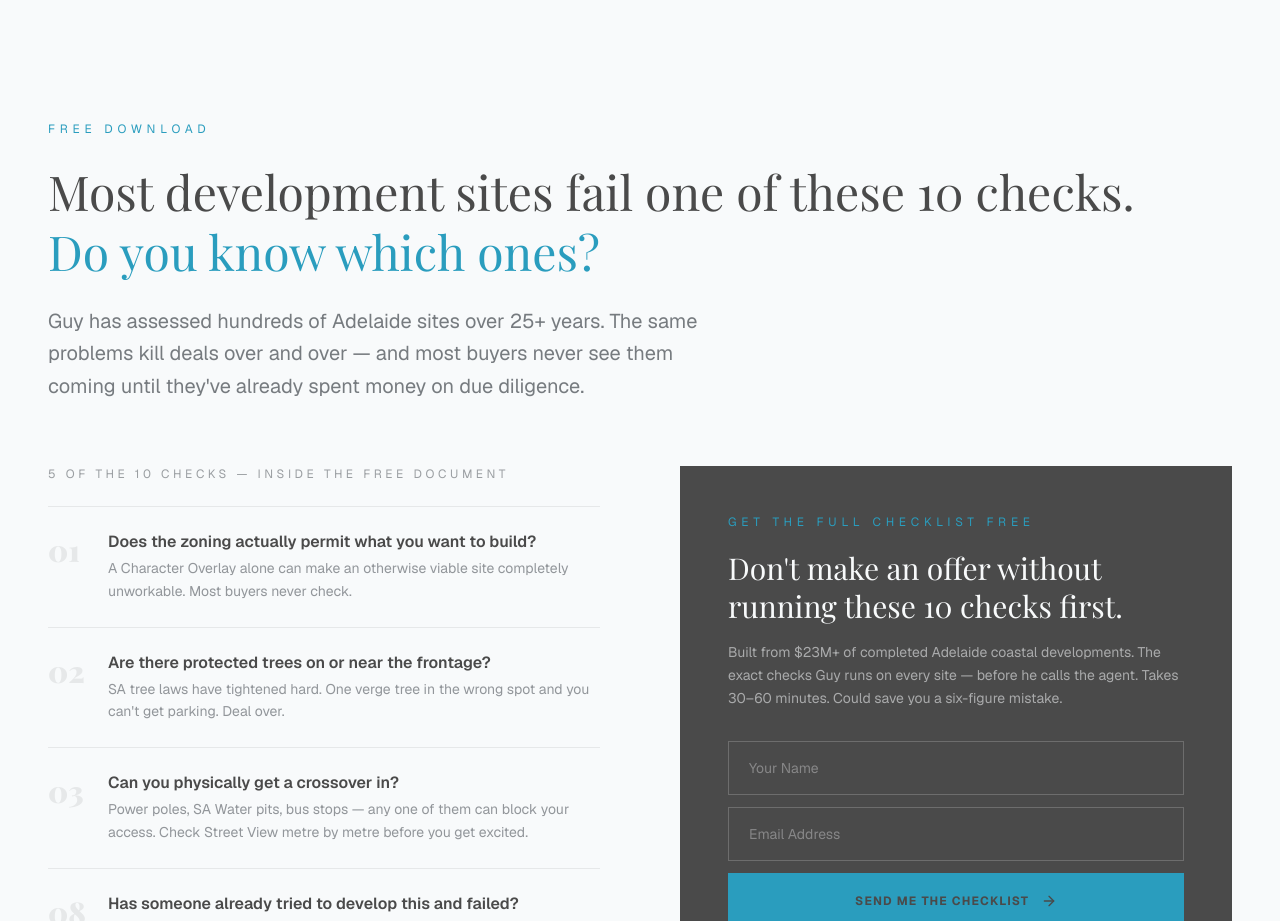
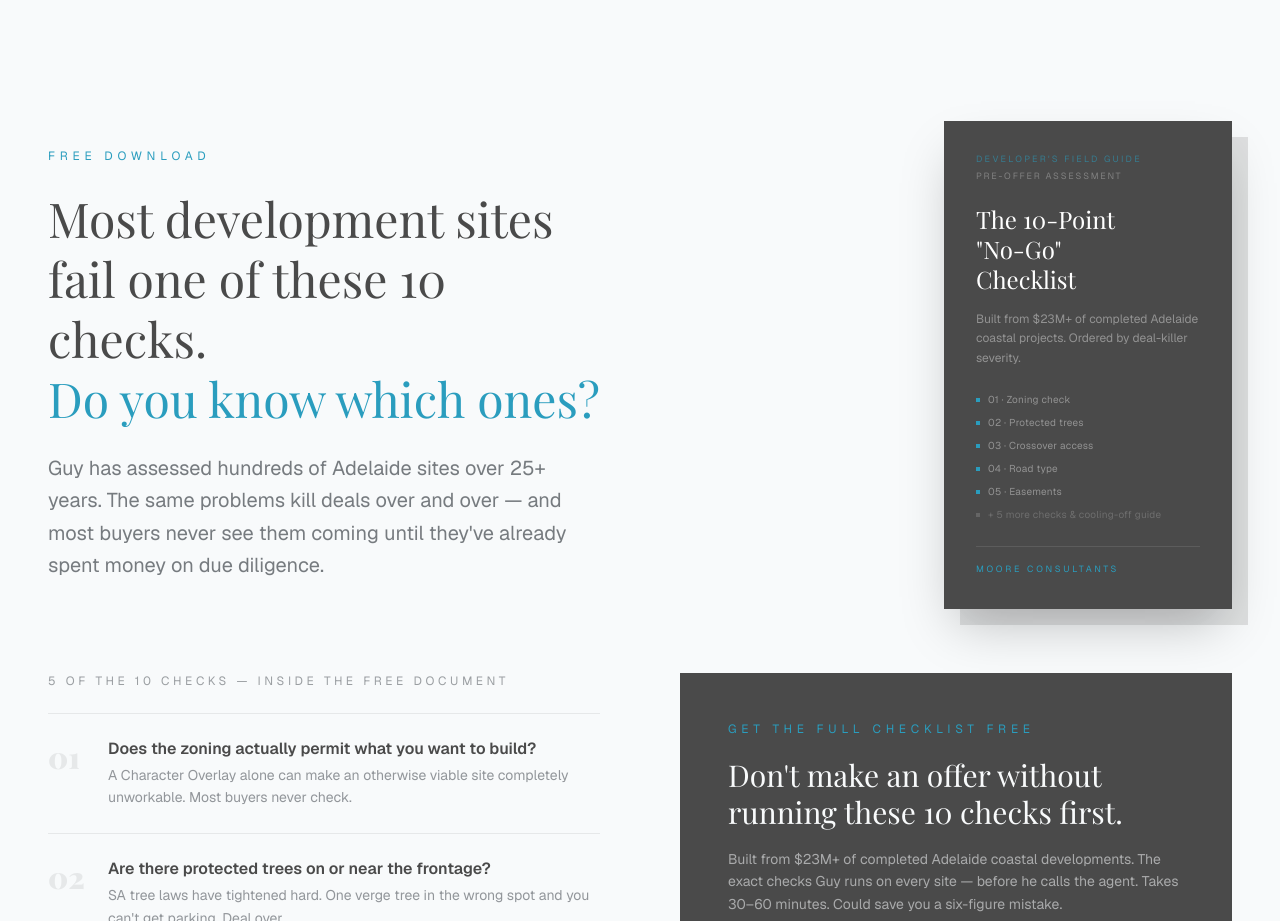
Before and after one commit to mooreconsultants/test_mooreconsultants, a Next.js app: page / in a window 1280 px wide. Shown: the part 9620-10541 px from the top of the page. Built offline with nearby package versions, Linux system fonts and the light colour scheme; a web font is replaced by a local one.

Commit message:
Add PDF document preview mockup to checklist header
Replaces bare full-width text header with 2-col layout:
title/copy left, CSS document card mockup right.

Co-Authored-By: Claude Sonnet 4.6 <noreply@anthropic.com>

```diff
--- a/components/checklist-section.tsx
+++ b/components/checklist-section.tsx
@@ -63,15 +63,57 @@ export function ChecklistSection() {
       <div className="max-w-[1400px] mx-auto px-8 lg:px-12">
 
         {/* Header */}
-        <div className="mb-16">
+        <div className="grid lg:grid-cols-2 gap-12 lg:gap-20 items-center mb-16">
+          <div>
             <span className="text-moore-gold text-xs tracking-[0.4em] mb-6 block">FREE DOWNLOAD</span>
             <h2 className="font-serif text-4xl lg:text-5xl text-moore-navy mb-6 leading-tight">
               Most development sites fail one of these 10 checks.<br />
               <em className="not-italic text-moore-gold">Do you know which ones?</em>
             </h2>
-          <p className="text-moore-charcoal/70 text-xl leading-relaxed max-w-2xl">
+            <p className="text-moore-charcoal/70 text-xl leading-relaxed">
               Guy has assessed hundreds of Adelaide sites over 25+ years. The same problems kill deals over and over — and most buyers never see them coming until they've already spent money on due diligence.
             </p>
+          </div>
+
+          {/* Document preview mockup */}
+          <div className="flex justify-center lg:justify-end">
+            <div className="relative">
+              {/* Drop shadow page */}
+              <div className="absolute inset-0 translate-x-4 translate-y-4 bg-moore-navy/15" />
+              {/* Document card */}
+              <div className="relative bg-moore-navy p-8 w-72 shadow-2xl">
+                <p className="text-moore-gold/60 text-[9px] tracking-[0.25em] uppercase mb-1">Developer's Field Guide</p>
+                <p className="text-white/30 text-[9px] tracking-[0.2em] uppercase mb-5">Pre-Offer Assessment</p>
+                <h3 className="font-serif text-white text-2xl leading-tight mb-4">
+                  The 10-Point<br />"No-Go"<br />Checklist
+                </h3>
+                <p className="text-white/40 text-xs leading-relaxed mb-6">
+                  Built from $23M+ of completed Adelaide coastal projects. Ordered by deal-killer severity.
+                </p>
+                <div className="space-y-2 mb-6">
+                  {[
+                    "01 · Zoning check",
+                    "02 · Protected trees",
+                    "03 · Crossover access",
+                    "04 · Road type",
+                    "05 · Easements",
+                  ].map((item) => (
+                    <div key={item} className="flex items-center gap-2">
+                      <div className="w-1 h-1 bg-moore-gold flex-shrink-0" />
+                      <p className="text-white/40 text-[10px] tracking-wide">{item}</p>
+                    </div>
+                  ))}
+                  <div className="flex items-center gap-2">
+                    <div className="w-1 h-1 bg-white/15 flex-shrink-0" />
+                    <p className="text-white/20 text-[10px] tracking-wide">+ 5 more checks &amp; cooling-off guide</p>
+                  </div>
+                </div>
+                <div className="border-t border-white/10 pt-4">
+                  <p className="text-moore-gold text-[9px] tracking-[0.3em] uppercase">Moore Consultants</p>
+                </div>
+              </div>
+            </div>
+          </div>
         </div>
 
         <div className="grid lg:grid-cols-2 gap-12 lg:gap-20 items-start">
```
Lines whose indentation alone changed are shown as unchanged.
